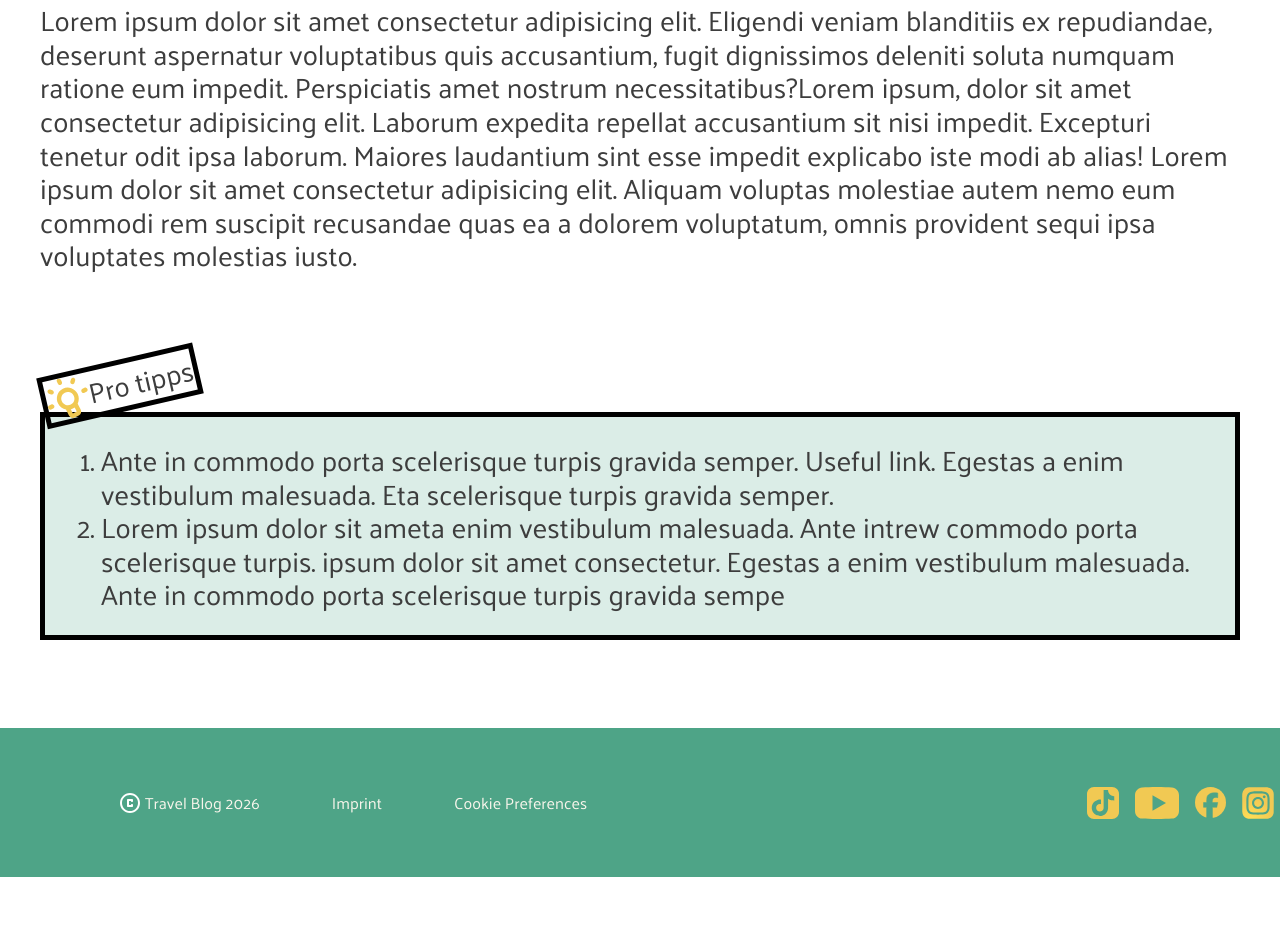
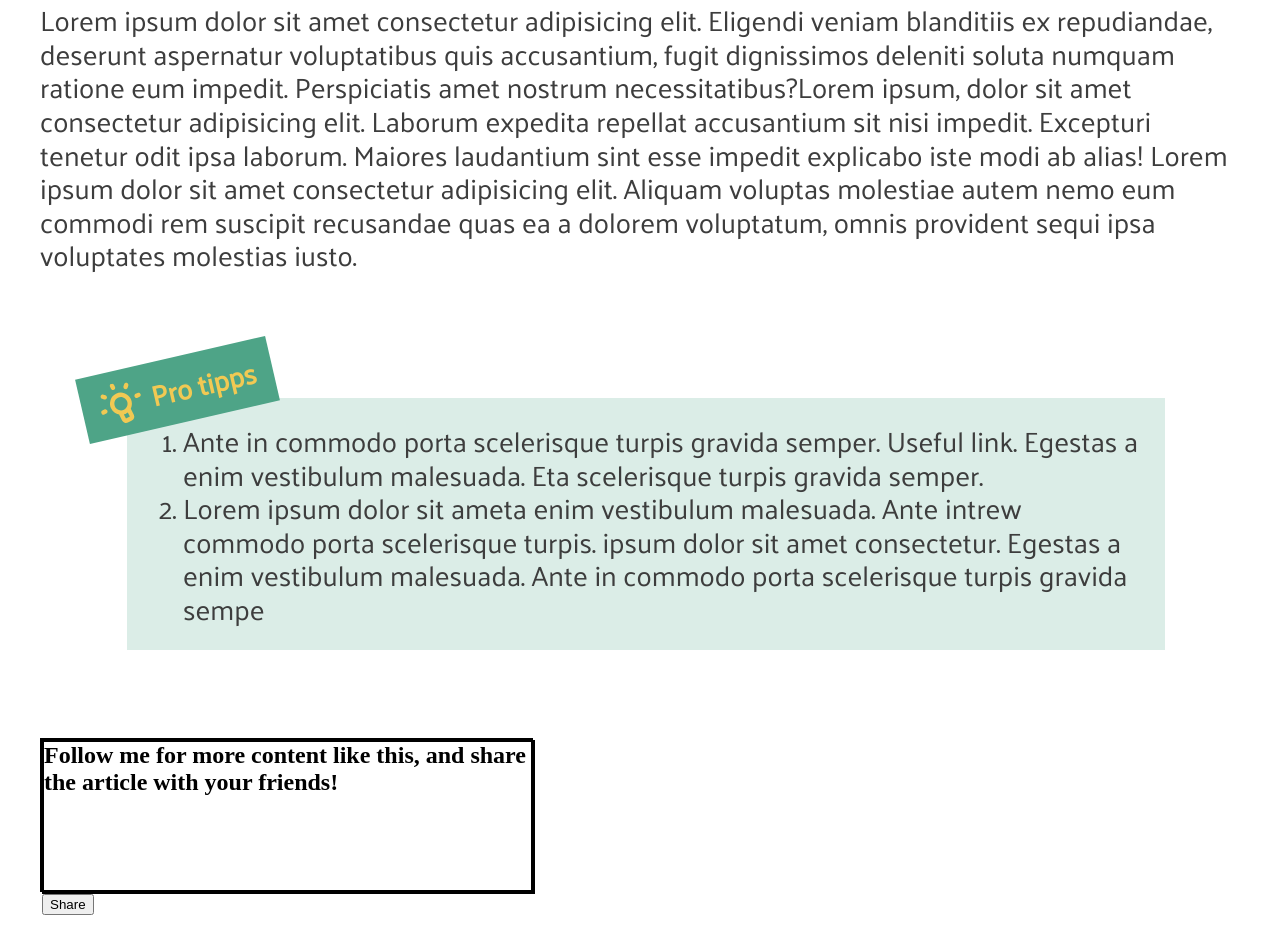
Before and after one commit to Marvin1506/Blog, a plain HTML site: page page02-video.html in a window 1280 px wide. Shown: the part 2183-3120 px from the top of the page. Before the commit the page ends 3060 px from the top, so only its background shows below. Drawn offline with Linux system fonts and the light colour scheme.

Commit message:
update ending section

```diff
--- a/page02-video.html
+++ b/page02-video.html
@@ -135,7 +135,9 @@
                             Ante in commodo porta <strong>scelerisque</strong> turpis gravida semper.
                         </li>
                     </ul>
+
                 </div>
+
                 <p>Lorem ipsum dolor sit amet consectetur adipisicing elit. Eligendi veniam blanditiis ex repudiandae,
                     deserunt aspernatur voluptatibus quis accusantium, fugit dignissimos deleniti soluta numquam ratione
                     eum impedit. Perspiciatis amet nostrum necessitatibus?Lorem ipsum, dolor sit amet consectetur
@@ -147,18 +149,35 @@
                 </p>
 
 
+                <div class="page02-ending-section-wrapper">
                     <div class="page02-ending-section">
                         <div class="page02-pro-tips-icon">
-                        <img src="./images/icons/wb_incandescent.svg" alt="">
+                            <img id="lamp" src="./images/icons/wb_incandescent.svg" alt="">
                             <p id="tips">Pro tipps</p>
                         </div>
                     </div>
-                <div class = "page02-pro-tips-infobox">
+                    <div class="page02-pro-tips-infobox">
                         <ol>
-                        <li> Ante in commodo porta scelerisque turpis gravida semper.  Useful link. Egestas a enim vestibulum malesuada. Eta scelerisque turpis gravida semper.</li>
-                        <li> Lorem ipsum dolor sit ameta enim vestibulum malesuada. Ante intrew commodo porta scelerisque turpis. ipsum dolor sit amet consectetur. Egestas a enim vestibulum malesuada. Ante in commodo porta scelerisque turpis gravida sempe</li>
+                            <li> Ante in commodo porta scelerisque turpis gravida semper. Useful link. Egestas a enim
+                                vestibulum malesuada. Eta scelerisque turpis gravida semper.</li>
+                            <li> Lorem ipsum dolor sit ameta enim vestibulum malesuada. Ante intrew commodo porta
+                                scelerisque turpis. ipsum dolor sit amet consectetur. Egestas a enim vestibulum
+                                malesuada. Ante in commodo porta scelerisque turpis gravida sempe</li>
                         </ol>
                     </div>
+
+                    <div class="page02-follow-me-text-share">
+                        <h2 class="page02-follow-me-text-share">Follow me for more content like this, and share the
+                            article with your friends!</h2>
+
+                        <div class="page02-share-button">
+                            <button id="page02-button">Share</button>
+                        </div>
+                    </div>
+
+                </div>
+
+
             </div>
 
         </div>
--- a/style.css
+++ b/style.css
@@ -269,24 +269,49 @@ ul {
 
 }
 
+#lamp{
+    padding-right: 10px;
+}
+#tips{
+    color: #F1C953;
+    font-family: Palanquin;
+    font-weight: 700;
+    font-size: 28px;
+}
+
 .page02-pro-tips-icon {
-    color: #F1C953;
-    width: fit-content;
-    margin-top: 88px;
+    background-color: #4EA487;
+    width: 195px;
+    height: 66px;
+    margin-top: 85px;
+    margin-bottom: -25px;
+    margin-left: 40px;
     display: flex;
     flex-direction: row;
     align-items: center;
     justify-content: center;
-    border: 5px solid black;
     transform: rotate(-13deg)
 }
 
 .page02-pro-tips-infobox {
-    border: 5px solid black;
     padding: 26px 16px 24px 16px;
+    width: 1038px;
+    margin-left: 87px;
+    margin-bottom: 88px;
     background-color: #4EA48733;
 }
 
+.page02-ending-section-wrapper {
+    width: 1130px;
+}
+
+.page02-follow-me-text-share{
+
+    width: 493px;
+    height: 154px;
+
+    border: 2px black solid;
+}
 
 
 .main-content-carousel {
@@ -740,7 +765,7 @@ ul {
 .beach-images-wrapper-carousel:has(.image-5-carousel:hover) .image-1-carousel,
 .beach-images-wrapper-carousel:has(.image-5-carousel:hover) .image-2-carousel,
 .beach-images-wrapper-carousel:has(.image-5-carousel:hover) .image-3-carousel,
-.beach-images-wrapper-carousel:has(.image-5-carousel:hover) .image-4-carousel{
+.beach-images-wrapper-carousel:has(.image-5-carousel:hover) .image-4-carousel {
     margin-left: -80px;
     transition: margin 0.1s ease-in-out;
 }
@@ -795,7 +820,7 @@ ul {
     padding-left: 16px;
 }
 
-.useful-link-carousel{
+.useful-link-carousel {
     font-family: Palanquin;
     font-weight: 700;
     font-style: Bold;
```
Lines whose indentation alone changed are shown as unchanged.
